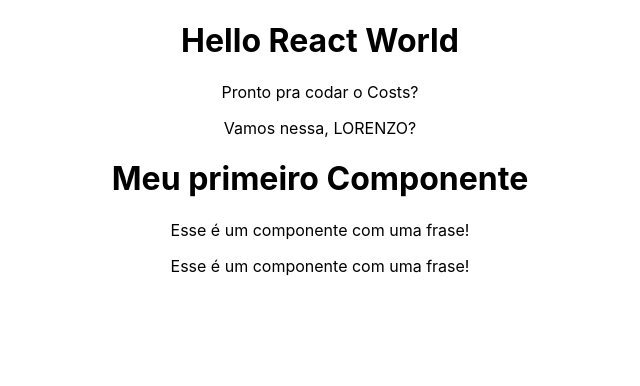
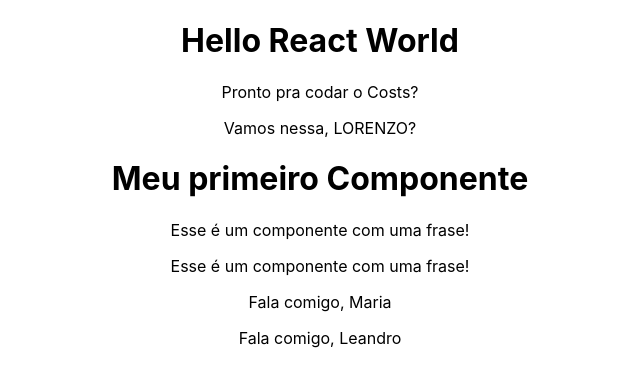
Before and after one commit to llorenzojorge/projeto-costs, a React (Create React App) app in the folder projeto-costs/: page / in a window 1280 px wide. Shown: the top 386 px of the page, without its empty margins (320-960 px from the left). Built offline with nearby package versions, Linux system fonts and the light colour scheme.

Commit message:
Testando props

```diff
--- a/projeto-costs/src/App.js
+++ b/projeto-costs/src/App.js
@@ -1,5 +1,6 @@
 import './App.css';
 import HelloWorld from './components/HelloWorld';
+import SayMyName from './components/SayMyName';
 
 function App() {
   const name = 'Lorenzo'
@@ -10,6 +11,8 @@
       <p>Pronto pra codar o Costs?</p>
       <p>Vamos nessa, {name.toUpperCase()}?</p>
       <HelloWorld />
+      <SayMyName nome="Maria"/>
+      <SayMyName nome="Leandro"/>
     </div>
   );
 }
--- a/projeto-costs/src/components/SayMyName.js
+++ b/projeto-costs/src/components/SayMyName.js
@@ -1,7 +1,7 @@
 function SayMyName(props) {
     return (
         <div>
-            <p>Fala comigo, ${props.nome}</p>
+            <p>Fala comigo, {props.nome}</p>
         </div>
     )
 }
```
